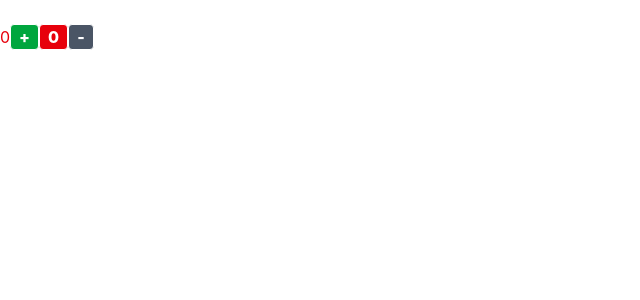
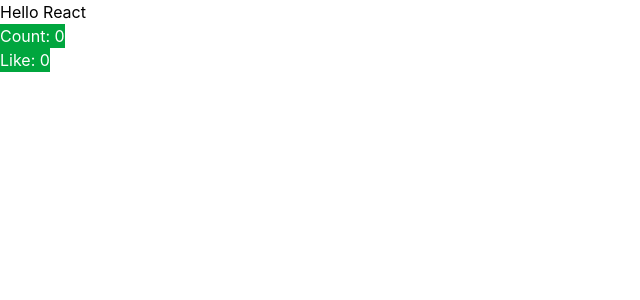
Before and after one commit to hashimmalik59/internship-preparation, a React (Vite) app in the folder react/react-fundamentals/: page / in a window 1280 px wide. Shown: the top 300 px of the page, without its empty margins (0-640 px from the left). Built offline with nearby package versions, Linux system fonts and the light colour scheme.

Commit message:
useEffect hook, practice

```diff
--- a/react/react-fundamentals/src/App.jsx
+++ b/react/react-fundamentals/src/App.jsx
@@ -1,46 +1,27 @@
-// import { useState } from "react";
-// import LikeButton from "./challenges/LikeButton";
-// import LikeDisplay from "./challenges/LikeDisplay";
-// import ConditionalRendering from "./challenges/ConditionalRendering";
-// import ImageObject from "./challenges/ImageObject";
-
-import { useState } from "react";
-
-// import ListRendering from "./challenges/ListRendering";
+import { useEffect, useState } from "react";
 
 const App = () => {
-  // const [like, setLike] = useState(0);
-  // function handleLike() {
-  //   setLike(like + 1);
-  // }
   const [count, setCount] = useState(0);
-
+  const [like, setLike] = useState(0);
+  useEffect(() => {
+    document.title = `My page ${count}`;
+    console.log("hello");
+  }, [count, like]);
   return (
     <div>
-      {/* <ImageObject />
-      <LikeButton onLike={handleLike} />
-      <LikeDisplay displayLike={like} /> */}
-      {/* <ConditionalRendering /> */}
-      {/* <ListRendering /> */}
+      <h1>Hello React</h1>
+      <button
+        onClick={() => setCount(count + 1)}
+        className="bg-green-600 text-white"
+      >
+        Count: {count}
+      </button>
       <br />
-      <span className={!count && "text-red-600"}>{count}</span>
       <button
-        onClick={() => setCount((prevCount) => prevCount + 1)}
-        className="bg-green-600 text-white border rounded px-2 font-extrabold"
+        onClick={() => setLike(like + 1)}
+        className="bg-green-600 text-white"
       >
-        +
-      </button>
-      <button
-        onClick={() => setCount(0)}
-        className="bg-red-600 text-white border rounded px-2 font-extrabold"
-      >
-        0
-      </button>
-      <button
-        onClick={() => setCount((prevCount) => prevCount - 1)}
-        className="bg-gray-600 text-white border rounded px-2 font-extrabold"
-      >
-        -
+        Like: {like}
       </button>
     </div>
   );
```
